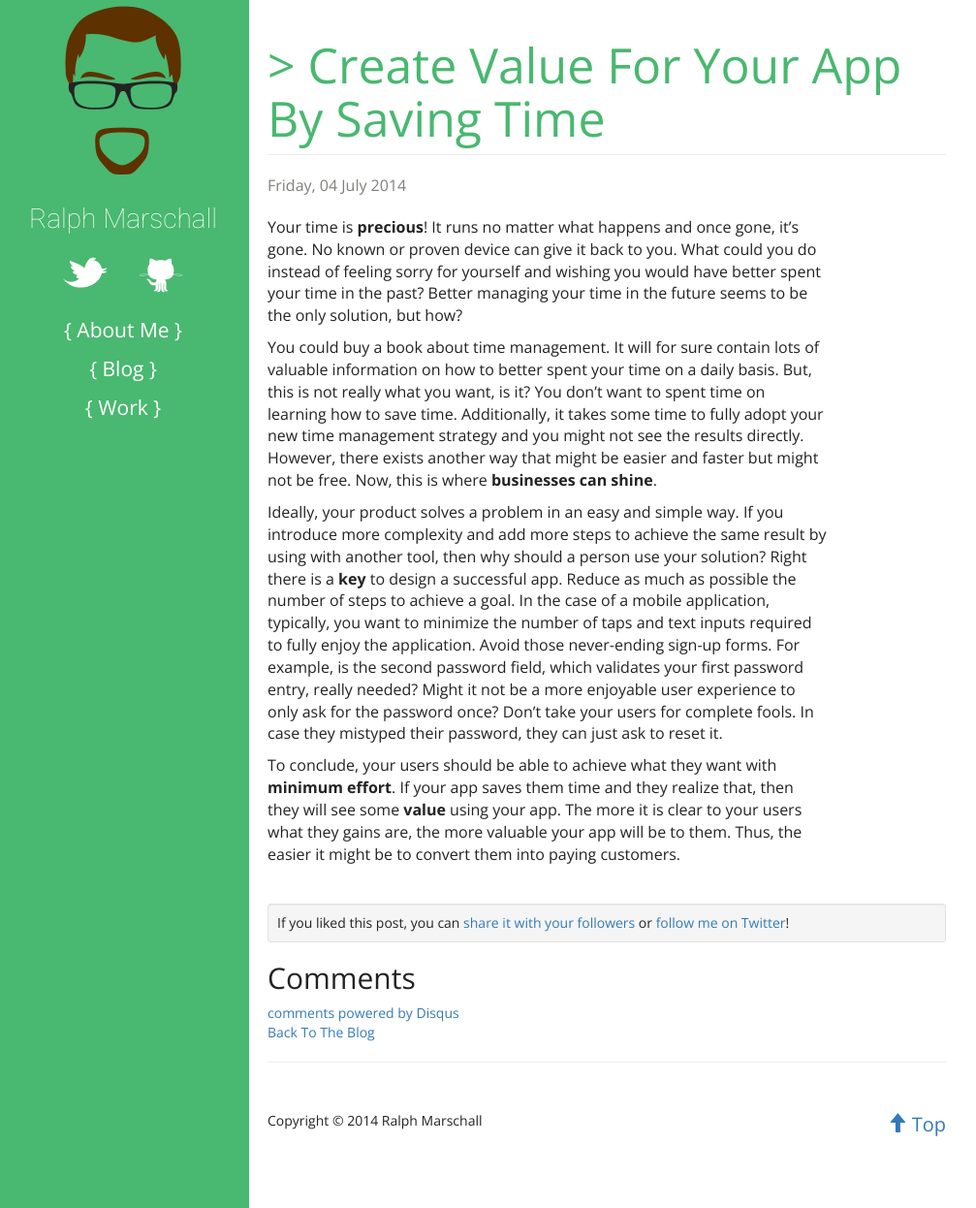
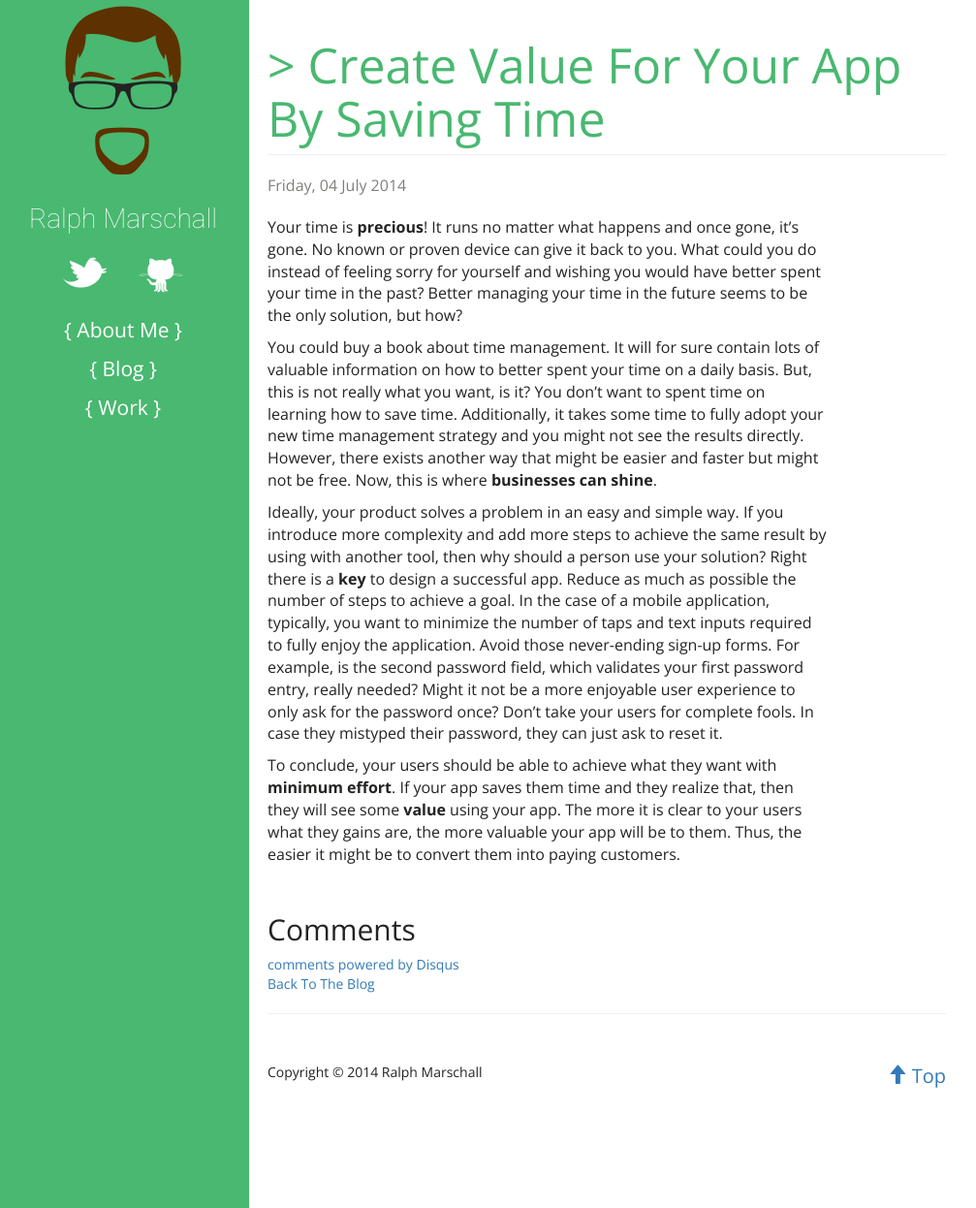
Before and after one commit to Ra1phM/Ra1phM.github.io, a Jekyll site: the page built from _posts/2014-07-04-Create-Value-For-Your-App-By-Saving-Time.md, in a window 1280 px wide and 1246 px high. Shown: the whole window at 97% size, without its empty margins (3-1010 px from the left). Built offline with Jekyll 4.4.1, drawn with Linux system fonts in a browser that asks for light colours; nearby versions of some CDN libraries; comment, search, counter and statistics services are not loaded.

Commit message:
Update post template.

```diff
--- a/_layouts/post.html
+++ b/_layouts/post.html
@@ -17,11 +17,11 @@ layout: default
 </div>
 <br>
 
-<p>
+<!--p>
 <div class="well well-sm">
 If you liked this post, you can <a href="https://twitter.com/intent/tweet?url={{ site.url }}{{ page.url }}&text={{ page.title }}&via=RalphMarschall" target="_blank"> share it with your followers</a> or<a href="https://twitter.com/RalphMarschall" target="_blank"> follow me on Twitter</a>!
 </div>
-</p>
+</p-->
 
 {% if page.disqus_comments %}
 <h2>Comments</h2>
```
